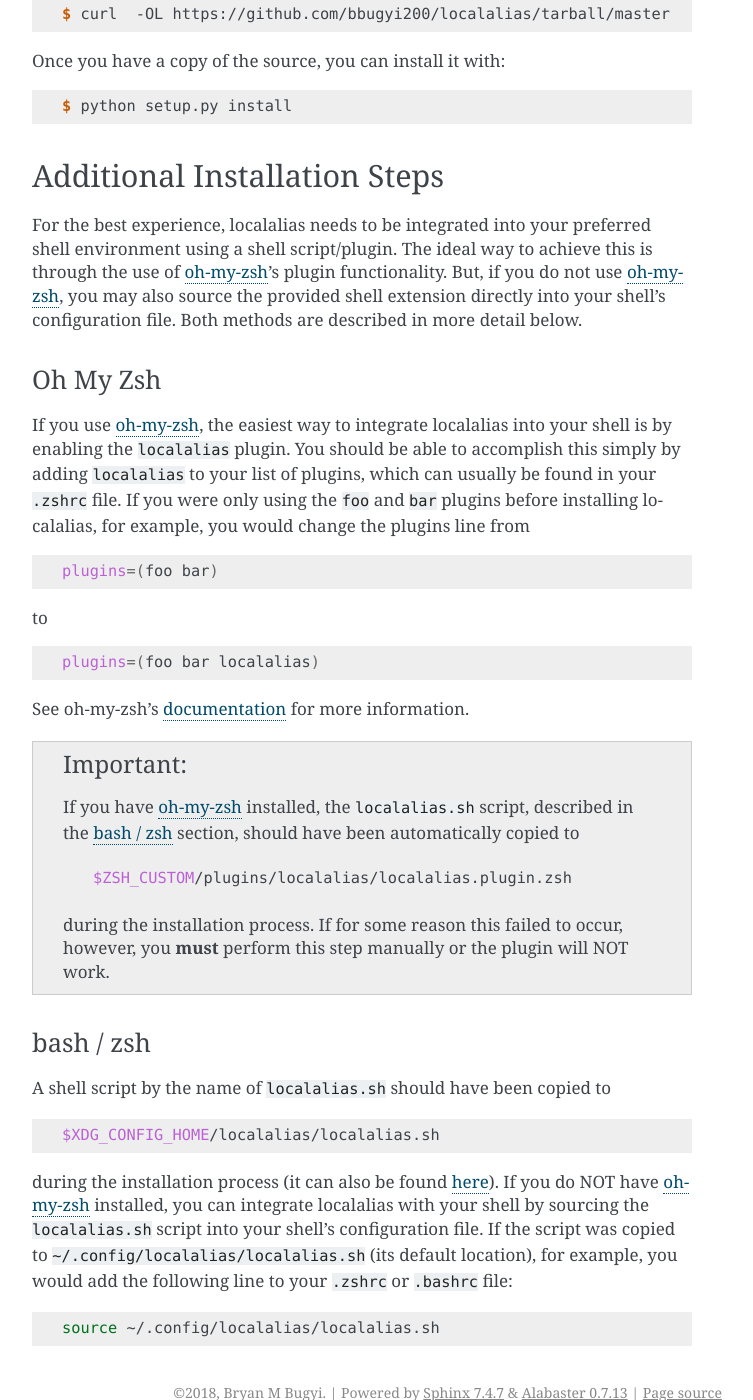
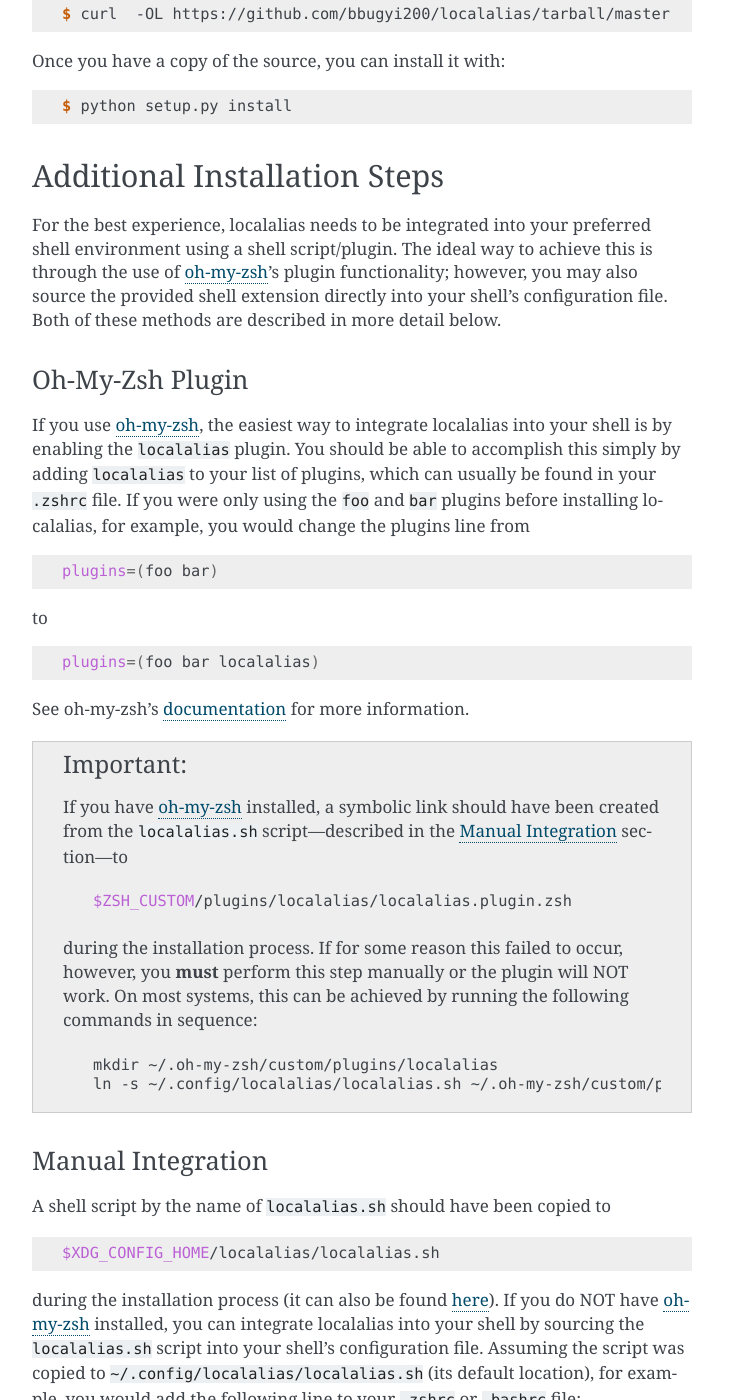
Before and after one commit to bbugyi200/funky, a Sphinx documentation site: the page built from docs/installation.rst, in a window 1280 px wide and 1400 px high, scrolled down 643 px. Shown: the whole window, without its empty margins (388-1141 px from the left). Built offline with Sphinx 7.4.7, drawn with Linux system fonts in a browser that asks for light colours.

Commit message:
Docs: update installation doc

```diff
--- a/docs/installation.rst
+++ b/docs/installation.rst
@@ -62,12 +62,11 @@ Additional Installation Steps
 
 For the best experience, localalias needs to be integrated into your preferred shell environment
 using a shell script/plugin. The ideal way to achieve this is through the use of `oh-my-zsh`_'s
-plugin functionality. But, if you do not use `oh-my-zsh`_, you may also source the provided shell
-extension directly into your shell's configuration file. Both methods are described in more detail
-below.
+plugin functionality; however, you may also source the provided shell extension directly into your
+shell's configuration file. Both of these methods are described in more detail below.
 
-Oh My Zsh
-^^^^^^^^^
+Oh-My-Zsh Plugin
+^^^^^^^^^^^^^^^^
 
 If you use `oh-my-zsh`_, the easiest way to integrate localalias into your shell is by enabling the
 ``localalias`` plugin. You should be able to accomplish this simply by adding ``localalias`` to
@@ -91,20 +90,26 @@ for more information.
 
 .. important::
 
-   If you have `oh-my-zsh`_ installed, the ``localalias.sh`` script, described in the
-   :ref:`install-bash-zsh` section, should have been automatically copied to
+   If you have `oh-my-zsh`_ installed, a symbolic link should have been created from  the
+   ``localalias.sh`` script---described in the :ref:`install-bash-zsh` section---to
 
    .. code-block:: shell
 
         $ZSH_CUSTOM/plugins/localalias/localalias.plugin.zsh
 
    during the installation process.  If for some reason this failed to occur, however, you **must**
-   perform this step manually or the plugin will NOT work.
+   perform this step manually or the plugin will NOT work. On most systems, this can be achieved by
+   running the following commands in sequence:
+
+   .. code-block:: shell
+
+        mkdir ~/.oh-my-zsh/custom/plugins/localalias
+        ln -s ~/.config/localalias/localalias.sh ~/.oh-my-zsh/custom/plugins/localalias/localalias.plugin.zsh
 
 .. _install-bash-zsh:
 
-bash / zsh
-^^^^^^^^^^
+Manual Integration
+^^^^^^^^^^^^^^^^^^
 
 A shell script by the name of ``localalias.sh`` should have been copied to
 
@@ -113,8 +118,8 @@ A shell script by the name of ``localalias.sh`` should have been copied to
    $XDG_CONFIG_HOME/localalias/localalias.sh
 
 during the installation process (it can also be found `here`__). If you do NOT have `oh-my-zsh`_
-installed, you can integrate localalias with your shell by sourcing the ``localalias.sh`` script
-into your shell's configuration file. If the script was copied to
+installed, you can integrate localalias into your shell by sourcing the ``localalias.sh`` script
+into your shell's configuration file. Assuming the script was copied to
 ``~/.config/localalias/localalias.sh`` (its default location), for example, you would add the
 following line to your ``.zshrc`` or ``.bashrc`` file:
 
```
